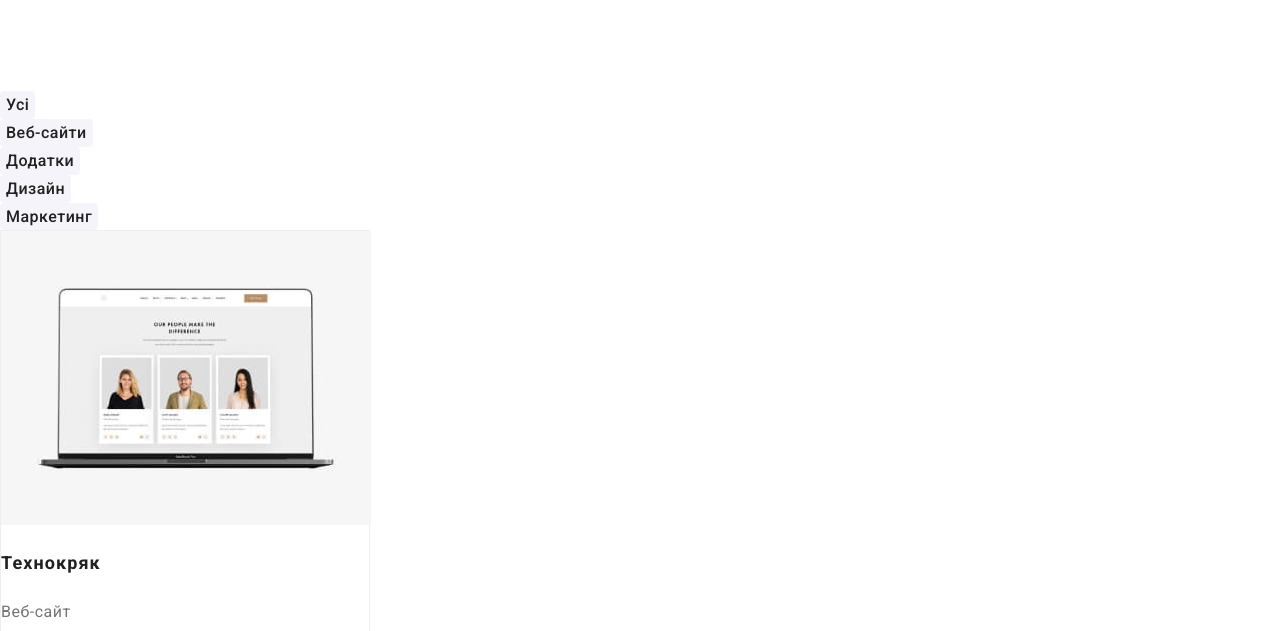
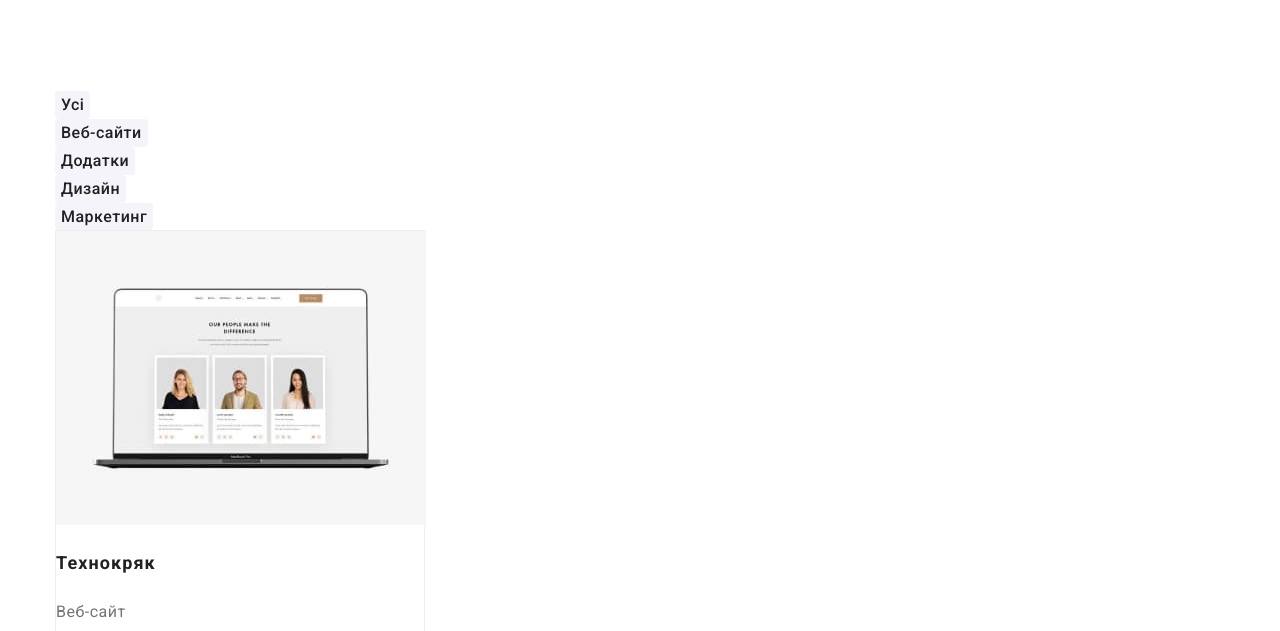
Before and after one commit to MStartsev/goit-markup-hw-03, a plain HTML site: page portfolio.html in a window 1280 px wide. Shown: the part 126-757 px from the top of the page. Drawn offline with Linux system fonts and the light colour scheme.

Commit message:
add container

```diff
--- a/css/styles.css
+++ b/css/styles.css
@@ -22,6 +22,13 @@
   font-family: var(--font-roboto);
   color: var(--color-text-p);
   /* font-weight: 400; */
+}
+
+.container {
+  width: 100%;
+  max-width: 1200px;
+  margin: 0 auto;
+  padding: 0 15px 0 15px;
 }
 
 .list {
@@ -102,12 +109,10 @@
 /*Footer*/
 
 .footer {
-  padding: 60px 215px 60px 215px;
-  /* padding-top: 60px;
-  padding-left: 215px; */
-
+  padding: 60px 0 60px 0;
   background: var(--color-f-bg);
 }
+
 .footer .item:first-child {
   display: block;
   padding-top: 20px;
--- a/portfolio.html
+++ b/portfolio.html
@@ -15,8 +15,10 @@
 </head>
 
 <body>
-  <!-- header -->
+
   <header class="head">
+    <div class="container">
+
       <nav class="head-nav">
         <a href="./" class="link logo" lang="en">Web<span class="c-logo">Studio</span></a>
         <ul class="list nav-list">
@@ -31,11 +33,14 @@
         <li class="item"><a class="link address-link" href="tel:+380961111111">+38 096 111 11 11</a></li>
       </ul>
 
+    </div>
   </header>
 
   <main>
 
     <section class="section portfolio">
+      <div class="container">
+
         <h1 class="visually-hidden">Наші проекти</h1>
         <ul class="list filters">
           <li class="item">
@@ -122,12 +127,13 @@
           </li>
         </ul>
 
+      </div>
     </section>
 
   </main>
 
-  <!-- footer -->
   <footer class="footer">
+    <div class="container">
 
       <a href="./" class="link logo" lang="en">Web<span class="c-logo">Studio</span></a>
       <address id="contacts" class="address">
@@ -142,6 +148,7 @@
         </ul>
       </address>
 
+    </div>
   </footer>
 
 </body>
```
Also changed, not shown: index.html (+24 -4 lines). Lines whose indentation alone changed are shown as unchanged.
